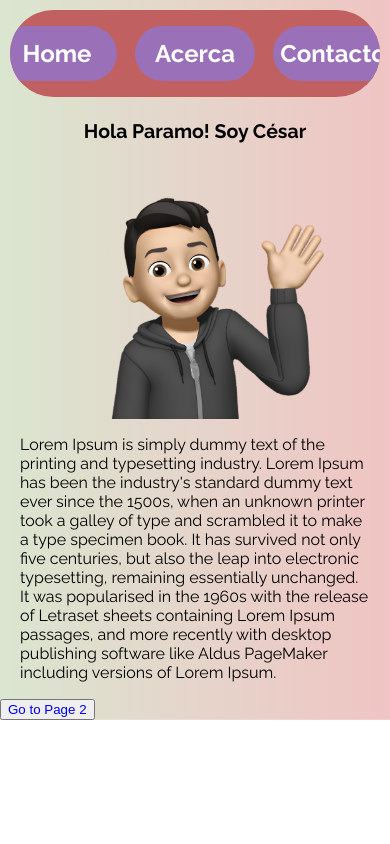
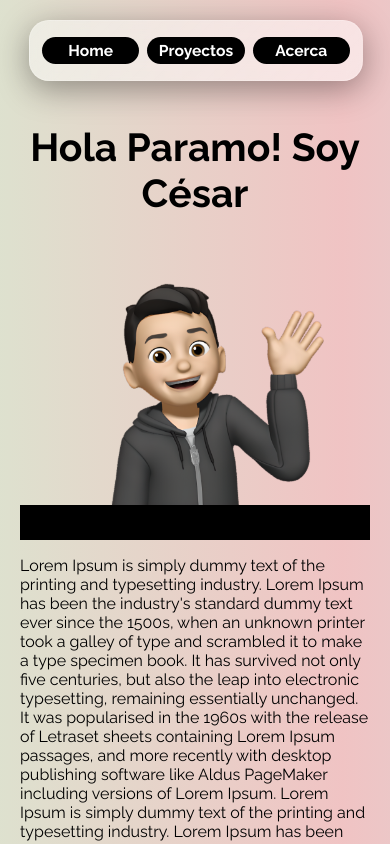
Before and after one commit to Cfgm1603/examen-cesarfgm, a React (Create React App) app: page / in a window 390 px wide. Shown: the top 844 px of the page. Built offline with nearby package versions, Linux system fonts and the light colour scheme.

Commit message:
Fixed Navbar Responsive

```diff
--- a/src/App.css
+++ b/src/App.css
@@ -20,10 +20,18 @@
     background-position: right;
   }
 }
+
+.content {
+  display: flex;
+  flex-direction: column;
+  justify-content: center;
+  align-items: center;
+}
 .container {
   display: flex;
   flex-direction: column;
   padding: 0 100px 0 100px;
+  padding-top: 10%;
 }
 
 .content-wrapper {
@@ -32,7 +40,8 @@
 }
 
 nav {
-  padding: 10px;
+  padding-top: 20px;
+  align-items: center;
 }
 
 nav ul {
@@ -43,10 +52,19 @@
 }
 .around_nav {
   border-radius: 100px;
-  overflow: hidden; /* Oculta el contenido que sobresale del óvalo */
-  background-color: #c06060; /* Color de fondo del contenedor */
-  min-width: 50%;
-  margin: 0 auto; /* Centra horizontalmente el contenedor */
+  background: linear-gradient(
+    135deg,
+    rgba(255, 255, 255, 0.432),
+    rgba(255, 255, 255, 0.552)
+  );
+  backdrop-filter: blur(10px);
+  -webkit-backdrop-filter: blur(10px);
+  border: 1px solid rgba(255, 255, 255, 0.18);
+  box-shadow: 0 8px 32px 0 rgba(0, 0, 0, 0.37);
+  width: 55%;
+  position: fixed;
+  left: 50%;
+  margin-left: -27.5%;
 }
 
 .title {
@@ -71,25 +89,36 @@
 }
 
 .btn_nav {
-  min-width: 120px;
-  max-width: 30px;
+  min-width: 150px;
+  max-width: 40px;
   min-height: 55px;
   max-height: 50px;
   border-radius: 100px;
-  background-color: #9a70b8;
+  background-color: #000000;
   display: flex; /* Utiliza flexbox para centrar verticalmente el contenido */
   justify-content: center; /* Centra horizontalmente el contenido */
   align-items: center;
   margin: 0 9px;
+  cursor: pointer;
 }
+
 .text_btn {
   all: unset;
   text-decoration: none;
-  color: white;
+  color: rgb(255, 255, 255);
   font-size: 1.5em;
 }
 a {
   text-decoration: none;
+}
+
+.Proyectos {
+  display: flex;
+  flex-direction: column;
+  justify-content: center;
+  align-items: center;
+  padding-top: 10%;
+  background-color: #000000;
 }
 
 @font-face {
@@ -108,15 +137,34 @@
 
 /* Para moviles */
 @media screen and (max-width: 950px) {
+  .title {
+    font-size: 5vw;
+    text-align: center;
+  }
+  .btn_nav {
+    min-width: 25vw;
+    max-height: 6vw;
+    min-height: 7vw;
+    margin: 0 1vw 0 1vw;
+  }
+  .text_btn {
+    font-size: 4vw;
+  }
   .container {
     display: flex;
     flex-direction: column;
     padding: 0 20px 0 20px;
+    padding-top: 20vw;
   }
   .content-wrapper {
     display: flex;
     flex-direction: column;
     justify-content: center;
+  }
+  .around_nav {
+    border-radius: 20px;
+    width: 85vw;
+    margin-left: -42.5vw;
   }
   .image_container {
     display: flex;
--- a/src/components/Navbar.jsx
+++ b/src/components/Navbar.jsx
@@ -7,18 +7,18 @@
       <div class="around_nav">
         <ul className="Raleway-bold">
           <div class="btn_nav">
-            <Link to={"/Home"}>
+            <Link to={"/"}>
               <a class="text_btn">Home</a>
             </Link>
           </div>
           <div class="btn_nav">
             <Link to={"/Home"}>
-              <a class="text_btn">Acerca</a>
+              <a class="text_btn">Proyectos</a>
             </Link>
           </div>
           <div class="btn_nav">
             <Link to={"/Home"}>
-              <a class="text_btn">Contacto</a>
+              <a class="text_btn">Acerca</a>
             </Link>
           </div>
         </ul>
--- a/src/pages/Home.jsx
+++ b/src/pages/Home.jsx
@@ -19,6 +19,7 @@
             />
           </div>
         </div>
+        <div className="Proyectos"></div>
         <div className="text ">
           <p>
             Lorem Ipsum is simply dummy text of the printing and typesetting
@@ -29,7 +30,77 @@
             remaining essentially unchanged. It was popularised in the 1960s
             with the release of Letraset sheets containing Lorem Ipsum passages,
             and more recently with desktop publishing software like Aldus
-            PageMaker including versions of Lorem Ipsum.
+            PageMaker including versions of Lorem Ipsum. Lorem Ipsum is simply
+            dummy text of the printing and typesetting industry. Lorem Ipsum has
+            been the industry's standard dummy text ever since the 1500s, when
+            an unknown printer took a galley of type and scrambled it to make a
+            type specimen book. It has survived not only five centuries, but
+            also the leap into electronic typesetting, remaining essentially
+            unchanged. It was popularised in the 1960s with the release of
+            Letraset sheets containing Lorem Ipsum passages, and more recently
+            with desktop publishing software like Aldus PageMaker including
+            versions of Lorem Ipsum. Lorem Ipsum is simply dummy text of the
+            printing and typesetting industry. Lorem Ipsum has been the
+            industry's standard dummy text ever since the 1500s, when an unknown
+            printer took a galley of type and scrambled it to make a type
+            specimen book. It has survived not only five centuries, but also the
+            leap into electronic typesetting, remaining essentially unchanged.
+            It was popularised in the 1960s with the release of Letraset sheets
+            containing Lorem Ipsum passages, and more recently with desktop
+            publishing software like Aldus PageMaker including versions of Lorem
+            Ipsum. Lorem Ipsum is simply dummy text of the printing and
+            typesetting industry. Lorem Ipsum has been the industry's standard
+            dummy text ever since the 1500s, when an unknown printer took a
+            galley of type and scrambled it to make a type specimen book. It has
+            survived not only five centuries, but also the leap into electronic
+            typesetting, remaining essentially unchanged. It was popularised in
+            the 1960s with the release of Letraset sheets containing Lorem Ipsum
+            passages, and more recently with desktop publishing software like
+            Aldus PageMaker including versions of Lorem Ipsum. Lorem Ipsum is
+            simply dummy text of the printing and typesetting industry. Lorem
+            Ipsum has been the industry's standard dummy text ever since the
+            1500s, when an unknown printer took a galley of type and scrambled
+            it to make a type specimen book. It has survived not only five
+            centuries, but also the leap into electronic typesetting, remaining
+            essentially unchanged. It was popularised in the 1960s with the
+            release of Letraset sheets containing Lorem Ipsum passages, and more
+            recently with desktop publishing software like Aldus PageMaker
+            including versions of Lorem Ipsum. Lorem Ipsum is simply dummy text
+            of the printing and typesetting industry. Lorem Ipsum has been the
+            industry's standard dummy text ever since the 1500s, when an unknown
+            printer took a galley of type and scrambled it to make a type
+            specimen book. It has survived not only five centuries, but also the
+            leap into electronic typesetting, remaining essentially unchanged.
+            It was popularised in the 1960s with the release of Letraset sheets
+            containing Lorem Ipsum passages, and more recently with desktop
+            publishing software like Aldus PageMaker including versions of Lorem
+            Ipsum. Lorem Ipsum is simply dummy text of the printing and
+            typesetting industry. Lorem Ipsum has been the industry's standard
+            dummy text ever since the 1500s, when an unknown printer took a
+            galley of type and scrambled it to make a type specimen book. It has
+            survived not only five centuries, but also the leap into electronic
+            typesetting, remaining essentially unchanged. It was popularised in
+            the 1960s with the release of Letraset sheets containing Lorem Ipsum
+            passages, and more recently with desktop publishing software like
+            Aldus PageMaker including versions of Lorem Ipsum. Lorem Ipsum is
+            simply dummy text of the printing and typesetting industry. Lorem
+            Ipsum has been the industry's standard dummy text ever since the
+            1500s, when an unknown printer took a galley of type and scrambled
+            it to make a type specimen book. It has survived not only five
+            centuries, but also the leap into electronic typesetting, remaining
+            essentially unchanged. It was popularised in the 1960s with the
+            release of Letraset sheets containing Lorem Ipsum passages, and more
+            recently with desktop publishing software like Aldus PageMaker
+            including versions of Lorem Ipsum. Lorem Ipsum is simply dummy text
+            of the printing and typesetting industry. Lorem Ipsum has been the
+            industry's standard dummy text ever since the 1500s, when an unknown
+            printer took a galley of type and scrambled it to make a type
+            specimen book. It has survived not only five centuries, but also the
+            leap into electronic typesetting, remaining essentially unchanged.
+            It was popularised in the 1960s with the release of Letraset sheets
+            containing Lorem Ipsum passages, and more recently with desktop
+            publishing software like Aldus PageMaker including versions of Lorem
+            Ipsum.
           </p>
         </div>
       </div>
```
